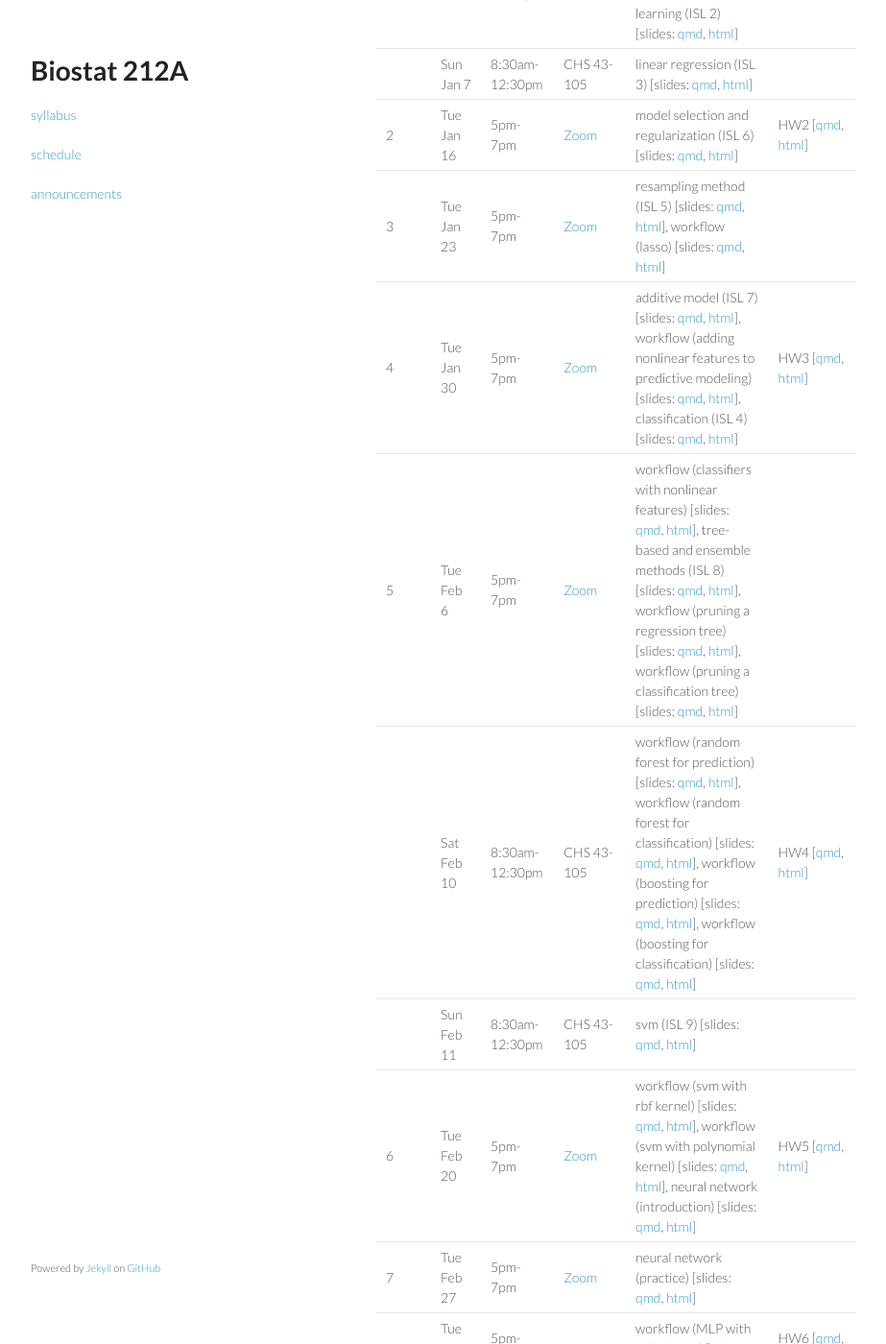
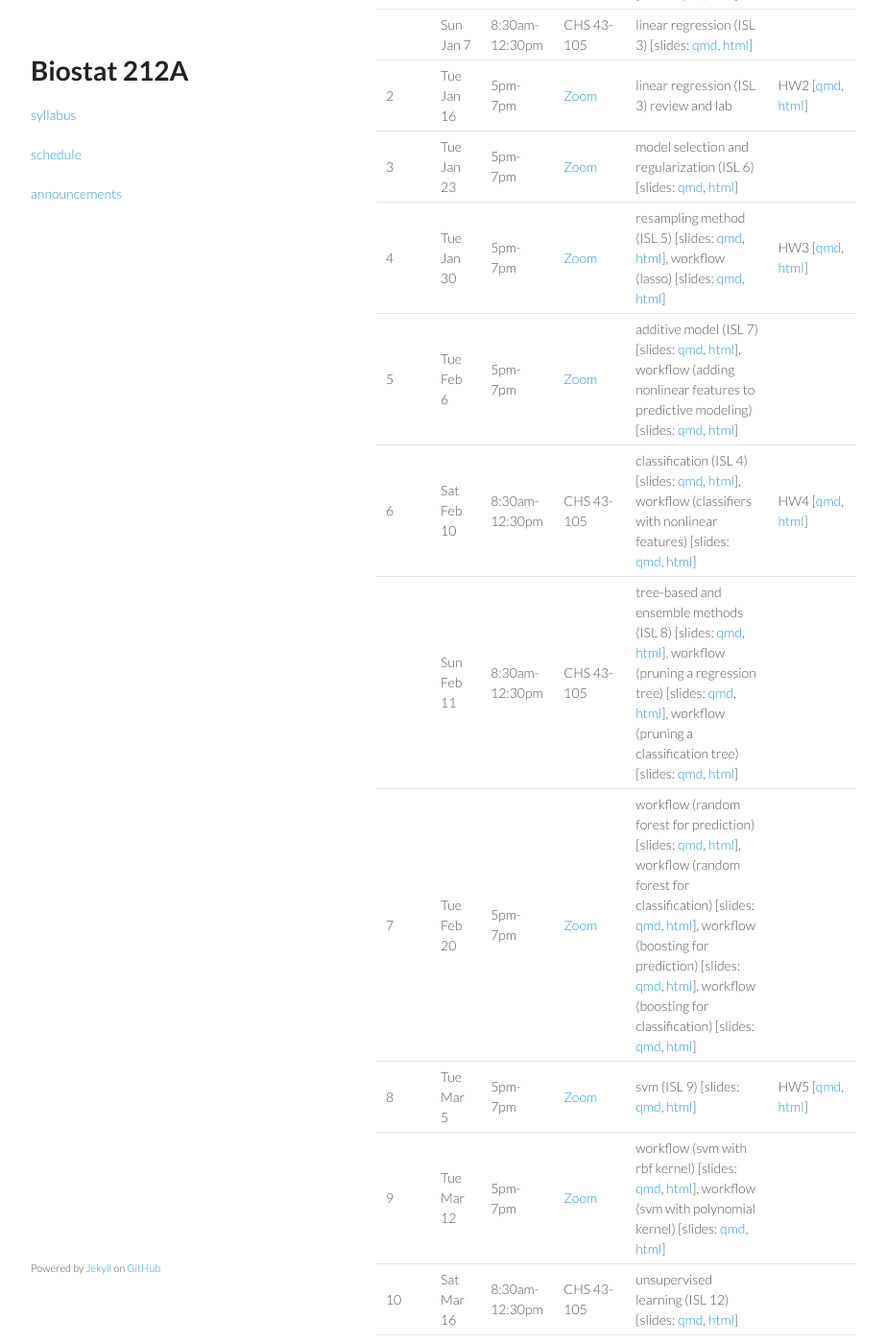
Before and after one commit to ucla-biostat-212a/2024winter, a Jekyll site: the page built from schedule/schedule.md, in a window 1280 px wide and 1400 px high, scrolled down 598 px. Shown: the whole window at 96% size, without its empty margins (178-1101 px from the left). Built offline with Jekyll 4.4.1, drawn with Linux system fonts in a browser that asks for light colours; some of the changed text lies outside the part shown.

Commit message:
revise schedule and syllabus

```diff
--- a/schedule/schedule.md
+++ b/schedule/schedule.md
@@ -7,13 +7,12 @@ title: Biostat 212A
 
 Biostat 212A tentative schedule and handouts (expect frequent updates)
 
-BruinLearn: <https://bruinlearn.ucla.edu/courses/??????>
+BruinLearn: <https://bruinlearn.ucla.edu/courses/176238>
 Course announcements will be sent via BruinLearn.
 
-Zoom link: <https://ucla.zoom.us/j/??????????>
+Zoom link: <https://ucla.zoom.us/j/5842633983>
 Office hours will be on Zoom.
 
-Slack: ???
 
 Books:
 
@@ -26,15 +25,14 @@ Books:
 |:-----------|:------------|:------------|:------------|:------------|:------------|
 | 1 | Sat Jan 6 | 8:30am-12:30pm | CHS 33-105 | course intro and logistics (ISL 1) \[slides: [qmd](https://raw.githubusercontent.com/ucla-econ-425t/2023winter/master/slides/01-intro/intro.qmd), [html](../slides/01-intro/intro.html)\], overview of machine learning (ISL 2) \[slides: [qmd](https://raw.githubusercontent.com/ucla-econ-425t/2023winter/master/slides/02-statlearn/statlearn.qmd), [html](../slides/02-statlearn/statlearn.html)\] | HW1 \[[qmd](https://raw.githubusercontent.com/ucla-econ-425t/2023winter/master/hw/hw1/hw1.qmd), [html](../hw/hw1/hw1.html)\] |
 |   | Sun Jan 7 | 8:30am-12:30pm | CHS 43-105 | linear regression (ISL 3) \[slides: [qmd](https://raw.githubusercontent.com/ucla-econ-425t/2023winter/master/slides/03-linreg/linreg.qmd), [html](../slides/03-linreg/linreg.html)\] | |
-| 2 | Tue Jan 16 | 5pm-7pm | [Zoom]() | model selection and regularization (ISL 6) \[slides: [qmd](https://raw.githubusercontent.com/ucla-econ-425t/2023winter/master/slides/06-modelselection/modelselection.qmd), [html](../slides/06-modelselection/modelselection.html)\] | HW2 \[[qmd](https://raw.githubusercontent.com/ucla-econ-425t/2023winter/master/hw/hw2/hw2.qmd), [html](../hw/hw2/hw2.html)\] |
-| 3 | Tue Jan 23 | 5pm-7pm | [Zoom]() | resampling method (ISL 5) \[slides: [qmd](https://raw.githubusercontent.com/ucla-econ-425t/2023winter/master/slides/05-resampling/resampling.qmd), [html](../slides/05-resampling/resampling.html)\], workflow (lasso) \[slides: [qmd](https://raw.githubusercontent.com/ucla-econ-425t/2023winter/master/slides/06-modelselection/workflow_lasso.qmd), [html](../slides/06-modelselection/workflow_lasso.html)\] | |
-| 4 | Tue Jan 30 | 5pm-7pm | [Zoom]() | additive model (ISL 7) \[slides: [qmd](https://raw.githubusercontent.com/ucla-econ-425t/2023winter/master/slides/07-nonlinear/nonlinear.qmd), [html](../slides/07-nonlinear/nonlinear.html)\], workflow (adding nonlinear features to predictive modeling) \[slides: [qmd](https://raw.githubusercontent.com/ucla-econ-425t/2023winter/master/slides/07-nonlinear/workflow_bs.qmd), [html](../slides/07-nonlinear/workflow_bs.html)\], classification (ISL 4) \[slides: [qmd](https://raw.githubusercontent.com/ucla-econ-425t/2023winter/master/slides/04-classification/classification.qmd), [html](../slides/04-classification/classification.html)\] | HW3 \[[qmd](https://raw.githubusercontent.com/ucla-econ-425t/2023winter/master/hw/hw3/hw3.qmd), [html](../hw/hw3/hw3.html)\] |
-| 5 | Tue Feb 6 | 5pm-7pm | [Zoom]() | workflow (classifiers with nonlinear features) \[slides: [qmd](https://raw.githubusercontent.com/ucla-econ-425t/2023winter/master/slides/04-classification/workflow_classifier_bs.qmd), [html](../slides/04-classification/workflow_classifier_bs.html)\], tree-based and ensemble methods (ISL 8) \[slides: [qmd](https://raw.githubusercontent.com/ucla-econ-425t/2023winter/master/slides/08-tree/tree.qmd), [html](../slides/08-tree/tree.html)\], workflow (pruning a regression tree) \[slides: [qmd](https://raw.githubusercontent.com/ucla-econ-425t/2023winter/master/slides/08-tree/workflow_regtree.qmd), [html](../slides/08-tree/workflow_regtree.html)\], workflow (pruning a classification tree) \[slides: [qmd](https://raw.githubusercontent.com/ucla-econ-425t/2023winter/master/slides/08-tree/workflow_classtree.qmd), [html](../slides/08-tree/workflow_classtree.html)\] |  |
-|   | Sat Feb 10 | 8:30am-12:30pm | CHS 43-105 | workflow (random forest for prediction) \[slides: [qmd](https://raw.githubusercontent.com/ucla-econ-425t/2023winter/master/slides/08-tree/workflow_rf_reg.qmd), [html](../slides/08-tree/workflow_rf_reg.html)\], workflow (random forest for classification) \[slides: [qmd](https://raw.githubusercontent.com/ucla-econ-425t/2023winter/master/slides/08-tree/workflow_rf_class.qmd), [html](../slides/08-tree/workflow_rf_class.html)\], workflow (boosting for prediction) \[slides: [qmd](https://raw.githubusercontent.com/ucla-econ-425t/2023winter/master/slides/08-tree/workflow_boosting_reg.qmd), [html](../slides/08-tree/workflow_boosting_reg.html)\], workflow (boosting for classification) \[slides: [qmd](https://raw.githubusercontent.com/ucla-econ-425t/2023winter/master/slides/08-tree/workflow_boosting_class.qmd), [html](../slides/08-tree/workflow_boosting_class.html)\] | HW4 \[[qmd](https://raw.githubusercontent.com/ucla-econ-425t/2023winter/master/hw/hw4/hw4.qmd), [html](../hw/hw4/hw4.html)\] |
-|  | Sun Feb 11 | 8:30am-12:30pm | CHS 43-105 | svm (ISL 9) \[slides: [qmd](https://raw.githubusercontent.com/ucla-econ-425t/2023winter/master/slides/09-svm/svm.qmd), [html](../slides/09-svm/svm.html)\] | |
-| 6 | Tue Feb 20 | 5pm-7pm | [Zoom]() | workflow (svm with rbf kernel) \[slides: [qmd](https://raw.githubusercontent.com/ucla-econ-425t/2023winter/master/slides/09-svm/workflow_svm_rbf.qmd), [html](../slides/09-svm/workflow_svm_rbf.html)\], workflow (svm with polynomial kernel) \[slides: [qmd](https://raw.githubusercontent.com/ucla-econ-425t/2023winter/master/slides/09-svm/workflow_svm_poly.qmd), [html](../slides/09-svm/workflow_svm_poly.html)\],  neural network (introduction) \[slides: [qmd](https://raw.githubusercontent.com/ucla-econ-425t/2023winter/master/slides/10-nn/nn.qmd), [html](../slides/10-nn/nn.html)\]  | HW5 \[[qmd](https://raw.githubusercontent.com/ucla-econ-425t/2023winter/master/hw/hw5/hw5.qmd), [html](../hw/hw5/hw5.html)\] |
-| 7 | Tue Feb 27 | 5pm-7pm | [Zoom]() | neural network (practice) \[slides: [qmd](https://raw.githubusercontent.com/ucla-econ-425t/2023winter/master/slides/10-nn/nn_practice.qmd), [html](../slides/10-nn/nn_practice.html)\]  |  |
-| 8 | Tue Mar 5 | 5pm-7pm | [Zoom]() | workflow (MLP with scikit-learn) \[slides: [qmd](https://raw.githubusercontent.com/ucla-econ-425t/2023winter/master/slides/10-nn/heart_mlp/workflow_mlp_sklearn.qmd), [html](../slides/10-nn/heart_mlp/workflow_mlp_sklearn.html)\] | HW6 \[[qmd](https://raw.githubusercontent.com/ucla-econ-425t/2023winter/master/hw/hw6/hw6.qmd), [html](../hw/hw6/hw6.html)\] |
-| 9 | Tue Mar 12 | 5pm-7pm | [Zoom]() | workflow (MLP with keras-tuner) \[slides: [qmd](https://raw.githubusercontent.com/ucla-econ-425t/2023winter/master/slides/10-nn/heart_mlp/workflow_mlp_kerastune.qmd), [html](../slides/10-nn/heart_mlp/workflow_mlp_kerastune.html)\] | |
+| 2 | Tue Jan 16 | 5pm-7pm | [Zoom]() | linear regression (ISL 3) review and lab | HW2 \[[qmd](https://raw.githubusercontent.com/ucla-econ-425t/2023winter/master/hw/hw2/hw2.qmd), [html](../hw/hw2/hw2.html)\] |
+| 3 | Tue Jan 23 | 5pm-7pm | [Zoom]() | model selection and regularization (ISL 6) \[slides: [qmd](https://raw.githubusercontent.com/ucla-econ-425t/2023winter/master/slides/06-modelselection/modelselection.qmd), [html](../slides/06-modelselection/modelselection.html)\] | |
+| 4 | Tue Jan 30 | 5pm-7pm | [Zoom]() | resampling method (ISL 5) \[slides: [qmd](https://raw.githubusercontent.com/ucla-econ-425t/2023winter/master/slides/05-resampling/resampling.qmd), [html](../slides/05-resampling/resampling.html)\], workflow (lasso) \[slides: [qmd](https://raw.githubusercontent.com/ucla-econ-425t/2023winter/master/slides/06-modelselection/workflow_lasso.qmd), [html](../slides/06-modelselection/workflow_lasso.html)\] | HW3 \[[qmd](https://raw.githubusercontent.com/ucla-econ-425t/2023winter/master/hw/hw3/hw3.qmd), [html](../hw/hw3/hw3.html)\] |
+| 5 | Tue Feb 6 | 5pm-7pm | [Zoom]() | additive model (ISL 7) \[slides: [qmd](https://raw.githubusercontent.com/ucla-econ-425t/2023winter/master/slides/07-nonlinear/nonlinear.qmd), [html](../slides/07-nonlinear/nonlinear.html)\], workflow (adding nonlinear features to predictive modeling) \[slides: [qmd](https://raw.githubusercontent.com/ucla-econ-425t/2023winter/master/slides/07-nonlinear/workflow_bs.qmd), [html](../slides/07-nonlinear/workflow_bs.html)\] |  |
+| 6  | Sat Feb 10 | 8:30am-12:30pm | CHS 43-105 |  classification (ISL 4) \[slides: [qmd](https://raw.githubusercontent.com/ucla-econ-425t/2023winter/master/slides/04-classification/classification.qmd), [html](../slides/04-classification/classification.html)\], workflow (classifiers with nonlinear features) \[slides: [qmd](https://raw.githubusercontent.com/ucla-econ-425t/2023winter/master/slides/04-classification/workflow_classifier_bs.qmd), [html](../slides/04-classification/workflow_classifier_bs.html)\] | HW4 \[[qmd](https://raw.githubusercontent.com/ucla-econ-425t/2023winter/master/hw/hw4/hw4.qmd), [html](../hw/hw4/hw4.html)\] |
+|  | Sun Feb 11 | 8:30am-12:30pm | CHS 43-105 |  tree-based and ensemble methods (ISL 8) \[slides: [qmd](https://raw.githubusercontent.com/ucla-econ-425t/2023winter/master/slides/08-tree/tree.qmd), [html](../slides/08-tree/tree.html)\], workflow (pruning a regression tree) \[slides: [qmd](https://raw.githubusercontent.com/ucla-econ-425t/2023winter/master/slides/08-tree/workflow_regtree.qmd), [html](../slides/08-tree/workflow_regtree.html)\], workflow (pruning a classification tree) \[slides: [qmd](https://raw.githubusercontent.com/ucla-econ-425t/2023winter/master/slides/08-tree/workflow_classtree.qmd), [html](../slides/08-tree/workflow_classtree.html)\] | |
+| 7 | Tue Feb 20 | 5pm-7pm | [Zoom]() | workflow (random forest for prediction) \[slides: [qmd](https://raw.githubusercontent.com/ucla-econ-425t/2023winter/master/slides/08-tree/workflow_rf_reg.qmd), [html](../slides/08-tree/workflow_rf_reg.html)\], workflow (random forest for classification) \[slides: [qmd](https://raw.githubusercontent.com/ucla-econ-425t/2023winter/master/slides/08-tree/workflow_rf_class.qmd), [html](../slides/08-tree/workflow_rf_class.html)\], workflow (boosting for prediction) \[slides: [qmd](https://raw.githubusercontent.com/ucla-econ-425t/2023winter/master/slides/08-tree/workflow_boosting_reg.qmd), [html](../slides/08-tree/workflow_boosting_reg.html)\], workflow (boosting for classification) \[slides: [qmd](https://raw.githubusercontent.com/ucla-econ-425t/2023winter/master/slides/08-tree/workflow_boosting_class.qmd), [html](../slides/08-tree/workflow_boosting_class.html)\]  |  |
+| 8 | Tue Mar 5 | 5pm-7pm | [Zoom]() | svm (ISL 9) \[slides: [qmd](https://raw.githubusercontent.com/ucla-econ-425t/2023winter/master/slides/09-svm/svm.qmd), [html](../slides/09-svm/svm.html)\] | HW5 \[[qmd](https://raw.githubusercontent.com/ucla-econ-425t/2023winter/master/hw/hw6/hw6.qmd), [html](../hw/hw6/hw6.html)\] |
+| 9 | Tue Mar 12 | 5pm-7pm | [Zoom]() | workflow (svm with rbf kernel) \[slides: [qmd](https://raw.githubusercontent.com/ucla-econ-425t/2023winter/master/slides/09-svm/workflow_svm_rbf.qmd), [html](../slides/09-svm/workflow_svm_rbf.html)\], workflow (svm with polynomial kernel) \[slides: [qmd](https://raw.githubusercontent.com/ucla-econ-425t/2023winter/master/slides/09-svm/workflow_svm_poly.qmd), [html](../slides/09-svm/workflow_svm_poly.html)\] | |
 | 10 | Sat Mar 16 | 8:30am-12:30pm | CHS 43-105 | unsupervised learning (ISL 12) \[slides: [qmd](https://raw.githubusercontent.com/ucla-econ-425t/2023winter/master/slides/12-unsupervised/unsupervised.qmd), [html](../slides/12-unsupervised/unsupervised.html)\] | |
 | | Sun Mar 17 | 8:30am-12:30pm | CHS 43-105 | miscellany \[slides: [qmd](https://raw.githubusercontent.com/ucla-econ-425t/2023winter/master/slides/coda/coda.qmd), [html](../slides/coda/coda.html)\] | |
```
Also changed, not shown: syllabus/syllabus.md (+11 -11 lines).
